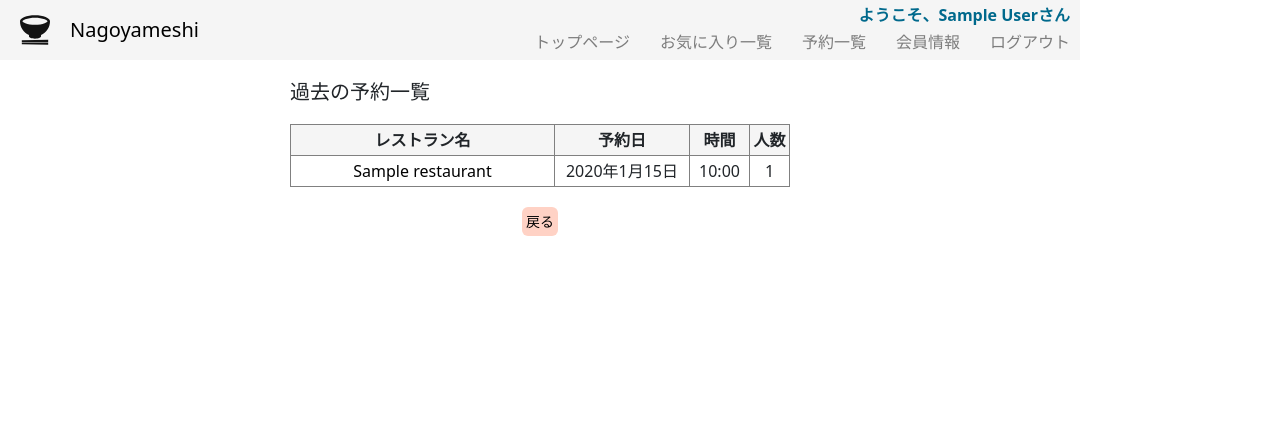
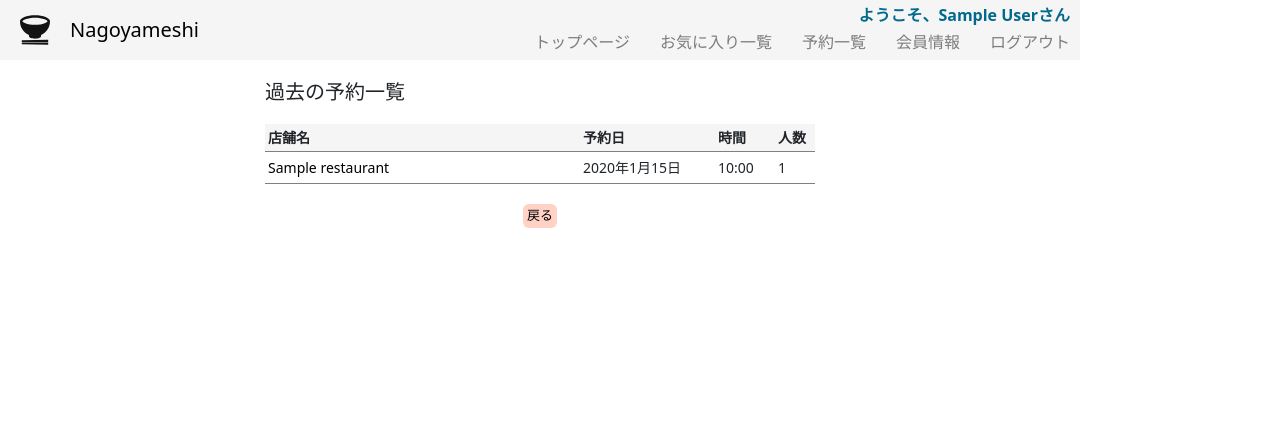
Before and after one commit to omochitopan/django-tabelog-kadai, a Django app: page /restaurant/1/reservationlist/all/ in a window 1280 px wide. Shown: the top 435 px of the page. Run offline with Django 5.2, Linux system fonts and the light colour scheme; a user stored in the database is signed in; tables that the repository leaves empty hold one stand-in row (values such as "Sample post").

Commit message:
予約画面、お気に入り画面修正

```diff
--- a/myproject/nagoyameshi/static/nagoyameshi/css/style.css
+++ b/myproject/nagoyameshi/static/nagoyameshi/css/style.css
@@ -455,8 +455,6 @@ footer {
   padding: 5px 15px;
 }
 
-
-
 .reviewlist {
   margin-top: 80px;
 }
@@ -643,19 +641,14 @@ footer {
 }
 
 .reservation .outer-container {
-  width: 500px;
+  width: 550px;
   margin: 80px auto 30px auto;
 }
 
 .reservation-table {
-  width: 500px;
-  border: solid gray 1px;
+  font-size: 14px;
+  width: 550px;
   margin-top: 20px;
-}
-
-.reservation-table .restaurant-name {
-  text-align: center;
-  border-right: solid gray 1px;
 }
 
 .reservation-table .restaurant-ref {
@@ -665,28 +658,22 @@ footer {
 
 .reservation-table .restaurant-ref:hover {
   font-weight: bold;
+  text-decoration: underline;
 }
 
 .reservation-table .reserved-date {
   width: 135px;
-  text-align: center;
-  border-right: solid gray 1px;
 }
 
 .reservation-table .reserved-time {
   width: 60px;
-  text-align: center;
-  border-right: solid gray 1px;
 }
 
 .reservation-table .reserved-people {
   width: 40px;
-  text-align: center;
-  border-right: solid gray 1px;
 }
 
 .reservation-table .reservation-cancel {
-  text-align: center;
   width: 85px;
 }
 
@@ -697,15 +684,16 @@ footer {
 }
 
 .reservation-table td {
+  height: 32px;
   padding: 3px;
   border-bottom: solid gray 1px;
 }
 
 .reservation .btn {
   color: black;
-  font-size: 14px;
+  font-size: 13px;
   background-color: rgb(255, 210, 197);
-  padding: 4px;
+  padding: 2px 4px;
   border: none;
 }
 
--- a/myproject/nagoyameshi/templates/reservation_delete.html
+++ b/myproject/nagoyameshi/templates/reservation_delete.html
@@ -4,15 +4,15 @@
 <div class="reservation">
 	<div class="outer-container">
         <h6 class="deletecheck">以下の予約をキャンセルしますか？</h6>
-		<table>
+		<table class="reservation-table">
 			<tr>
-				<th>レストラン名</th>
+				<th class="restaurant-name">店舗名</th>
 				<th>予約日</th>
 				<th>予約時間</th>
 				<th>予約人数</th>
 			</tr>
 			<tr>
-				<td><a href="{% url 'detail' object.restaurant.id %}">{{ object.restaurant }}</a></td>
+				<td class="restaurant-name"><a href="{% url 'detail' object.restaurant.id %}" class="restaurant-ref">{{ object.restaurant }}</a></td>
 				<td>{{ object.reserved_date }}</td>
 				<td>{{ object.reserved_time }}</td>
 				<td>{{ object.number_of_people }}</td>
--- a/myproject/nagoyameshi/templates/reservation_list.html
+++ b/myproject/nagoyameshi/templates/reservation_list.html
@@ -9,7 +9,7 @@
 		{% else %}
 		<table class="reservation-table">
 			<tr>
-				<th class="restaurant-name">レストラン名</th>
+				<th class="restaurant-name">店舗名</th>
 				<th class="reserved-date">予約日</th>
 				<th class="reserved-time">時間</th>
 				<th class="reserved-people">人数</th>
--- a/myproject/nagoyameshi/templates/reservation_list_all.html
+++ b/myproject/nagoyameshi/templates/reservation_list_all.html
@@ -9,7 +9,7 @@
 		{% else %}
 		<table class="reservation-table">
 			<tr>
-				<th class="restaurant-name">レストラン名</th>
+				<th class="restaurant-name">店舗名</th>
 				<th class="reserved-date">予約日</th>
 				<th class="reserved-time">時間</th>
 				<th class="reserved-people">人数</th>
```
